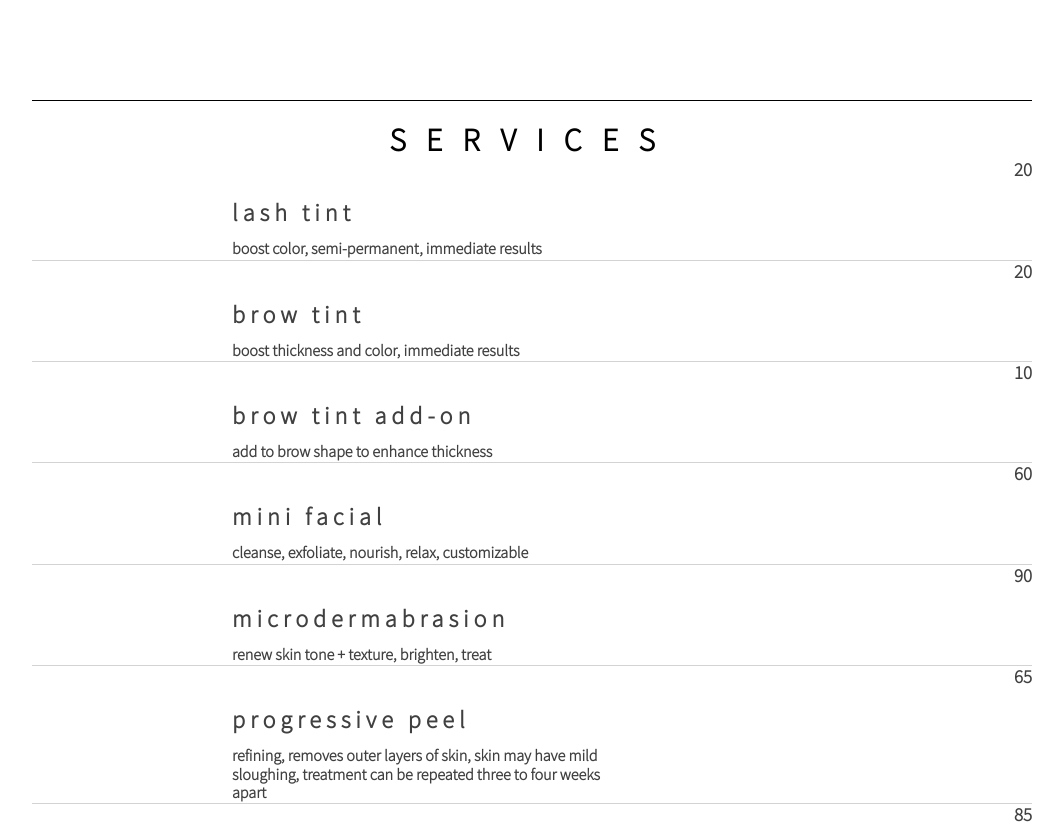
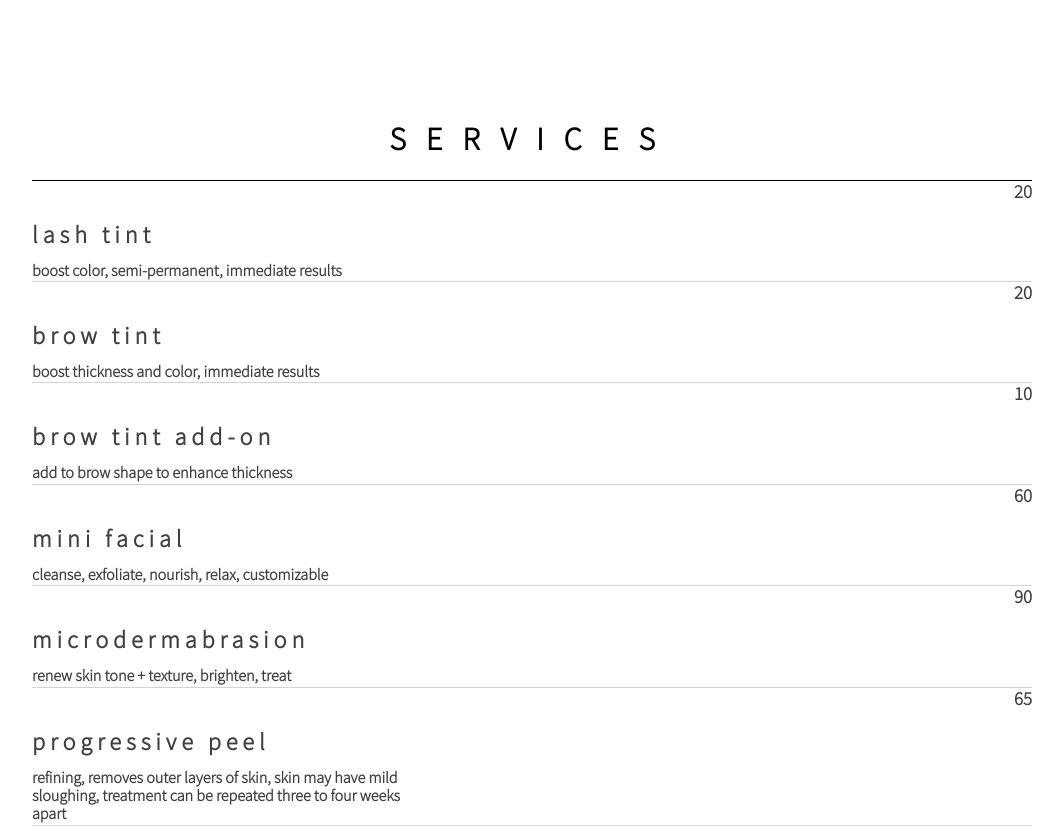
Before and after one commit to aaronjoemoreno/vanillabrowbar, a website: page index.html in a window 1280 px wide. Shown: the part 1420-2249 px from the top of the page, without its empty margins (108-1171 px from the left). Drawn offline with nearby package versions, Linux system fonts and the light colour scheme.

Commit message:
fixed appended menu

```diff
--- a/index.html
+++ b/index.html
@@ -80,8 +80,9 @@
           saepe commodi officia!
         </section>
       </div>
+      <h1 class="titleAnimate hello">SERVICES</h1>
       <div class="menu" id="menu">
-        <h1 class="hello titleAnimate">SERVICES</h1>
+        <h1 class="hello"></h1>
         <br />
         <div class="expand-button">+</div>
         <span>see more</span>
```
Also changed, not shown: dist/scripts/app.js, dist/styles/mediaqueries.css, dist/styles/style.css.
